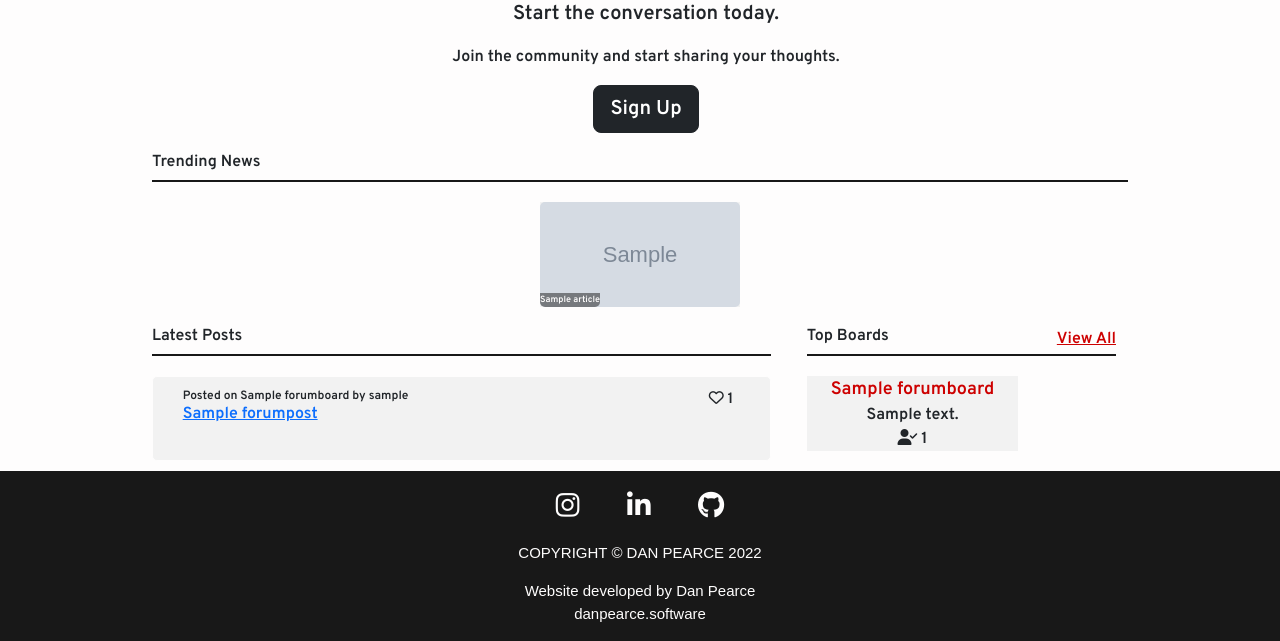
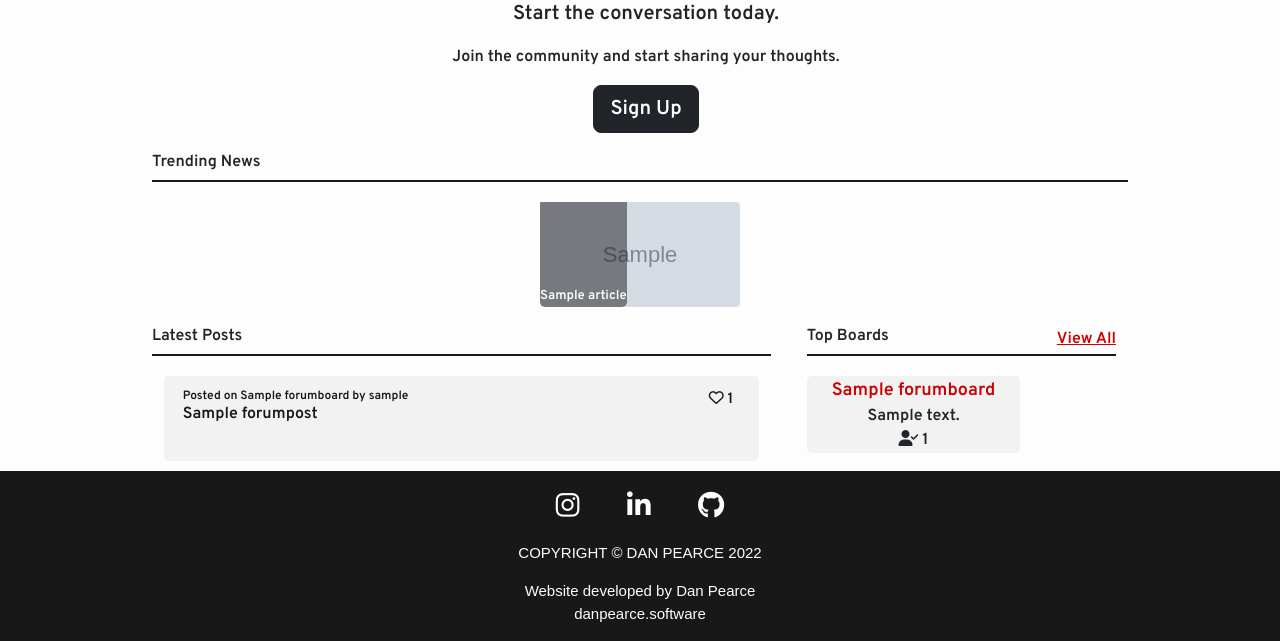
Before and after one commit to DanPearce/CI_PP4_TheForum, a Django app: page / in a window 1280 px wide. Shown: the part 160-801 px from the top of the page. Run offline with Django 3.2, Linux system fonts and the light colour scheme; tables that the repository leaves empty hold one stand-in row (values such as "Sample post"); grey boxes marked "Sample" are stand-in pictures; a database or web service that is not in the repository returns one stand-in record (values such as "Sample title"); data that the repository does not hold is empty; some libraries are stand-ins or nearby versions.

Commit message:
Add hover styling for index.html - clean code and general tidy up

```diff
--- a/static/css/style.css
+++ b/static/css/style.css
@@ -12,7 +12,10 @@ body {
     width: 100%;
 }
 
-/*BASE.HTML STYLING*/
+/*---------------
+'base.html' STYLING
+---------------*/
+
 /*Logo & Navbar*/
 nav {
     background-color: #181818;
@@ -152,7 +155,9 @@ a:hover {
     color: #fefdfd;
 }
 
-/*All Auth Styling*/
+/*
+All Authorisation Pages STYLING
+*/
 .auth {
     margin-top: 5vh;
     text-align: center;
@@ -219,7 +224,9 @@ label[for=id_remember] {
     color: #181818;
 }
 
-/*INDEX.HTML*/
+/*---------------
+'index.html' STYLING
+---------------*/
 
 .display-4 {
     margin-top: 10px;
@@ -252,6 +259,7 @@ h6 {
     justify-content: center;
     margin-top: 10px;
     padding-right: 0;
+    position: relative;
 }
 
 .top-stories {
@@ -271,23 +279,30 @@ h6 {
 }
 
 .top-stories a {
+    display: flex;
     position: absolute;
-    text-align: center;
     text-decoration: none;
-    font-size: xx-small;
-    max-width: 100%;
-    max-height: 100%;
+    font-size: small;
+    height: 100%;
     bottom: 0;
-    left: 0;
     background-color: rgba(24, 24, 24, 0.5);
     color: #fefdfd;
     border-bottom-left-radius: 5px;
     border-bottom-right-radius: 5px;
 }
 
+.article-title {
+    margin-top: auto;
+}
+
 /* Latest Posts */
-.top_posts {
+.latest-posts {
     margin-top: 10px;
+}
+
+.latest-posts a {
+    text-decoration: none;
+    color: #181818;
 }
 
 .likes-col {
@@ -306,6 +321,11 @@ h6 {
     border-radius: 5px;
     border: 1px solid #fefdfd;
     background-color: #f2f2f2;
+    border: 1px solid transparent;
+}
+
+.index-forum-post:hover {
+    border: rgba(24, 24, 24, 0.5) solid 1px;
 }
 
 .user-likes {
@@ -332,7 +352,7 @@ h6 {
 }
 
 /*Top Boards*/
-.top_boards {
+.top-boards {
     margin-top: 10px;
     padding: 0;
     width: 100%;
@@ -351,16 +371,23 @@ h6 {
 }
 
 .index-forum-board {
+    box-sizing: border-box;
     background-color: #f2f2f2;
     text-align: center;
     margin-top: 10px;
+    margin-bottom: 10px;
     margin-left: 0px;
     width: auto;
     align-items: center;
-
+    border-radius: 5px;
+    border: 1px solid transparent;
 }
 
-.board_name {
+.index-forum-board:hover {
+    border: rgba(24, 24, 24, 0.5) solid 1px;
+}
+
+.board-name {
     color:#cd0000;
     font-size: large;
 }
--- a/templates/index.html
+++ b/templates/index.html
@@ -17,7 +17,7 @@
                 {% if forloop.counter < 5 %}
                     <div class="col-sm-3 top-stories text-wrap">
                         <img src="{{ article.urlToImage }}" alt="This image relates to {{ article.title }}">
-                        <a href="{{ article.url }}" target="_blank" class="text-wrap" aria-label="Visit the news article site, releated to latest headline {{ article.title }}">{{ article.title }}</a>
+                        <a href="{{ article.url }}" target="_blank" class="text-wrap" aria-label="Visit the news article site, releated to latest headline {{ article.title }}"><span class="article-title">{{ article.title }}</span></a>
                         </a>
                     </div>
                 {% endif %}
--- a/templates/latest_posts.html
+++ b/templates/latest_posts.html
@@ -1,7 +1,8 @@
-<div class="row container-fluid top_posts">
+<div class="row container-fluid latest-posts">
     <h6>Latest Posts</h6>
     <hr class="my-4">
     {% for post in latest_posts %}
+    <a href="{% url 'post_detail' post.slug  %}">
         <div class="index-forum-post row">
             <div class="col-12">
                     <div class="row user-likes">
@@ -16,15 +17,14 @@
                             <span class="post-like-count">{{ post.likes.count }}</span>
                         </div>
                     </div>
-            <a href="{% url 'post_detail' post.slug  %}">
                     <div class="post-title">
                         {{ post.post_title }}
                     </div>
                     <div class="index-img-container">
                         <span><img class="index-forum-post-img" src="{{ post.featured_image.url }}"></span>
                     </div>
-            </a>
             </div>
         </div>
+    </a>
     {% endfor %}
 </div>
--- a/templates/top_boards.html
+++ b/templates/top_boards.html
@@ -1,4 +1,4 @@
-<div class="row container-fluid top_boards">
+<div class="row container-fluid top-boards">
     <div class="top-boards-title">
         <h6>Top Boards</h6>
         <a href="#">View All</a>
@@ -8,13 +8,13 @@
         {% if board.approved_board %}
         <div class="index-forum-board row">
             <div class="col-12">
-                <div class="board_name">
+                <div class="board-name">
                     {{ board.name }}
                 </div>
-                <div class="board_about">
+                <div class="board-about">
                     {{ board.about }}
                 </div>
-                <div class="board_followers">
+                <div class="board-followers">
                     <i class="fa-solid fa-user-check"></i>
                     {{ board.followers.count }}
                 </div>
```
Lines whose indentation alone changed are shown as unchanged.
